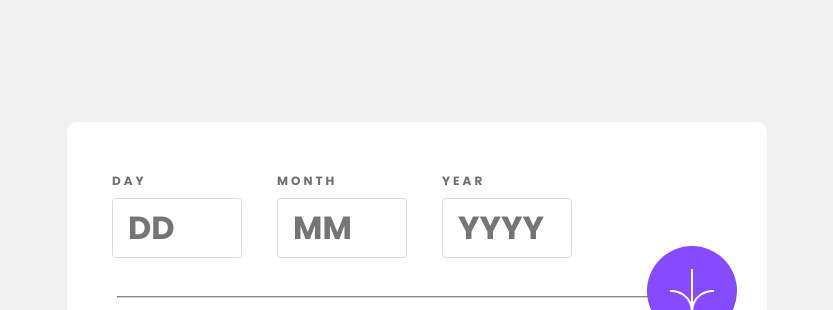
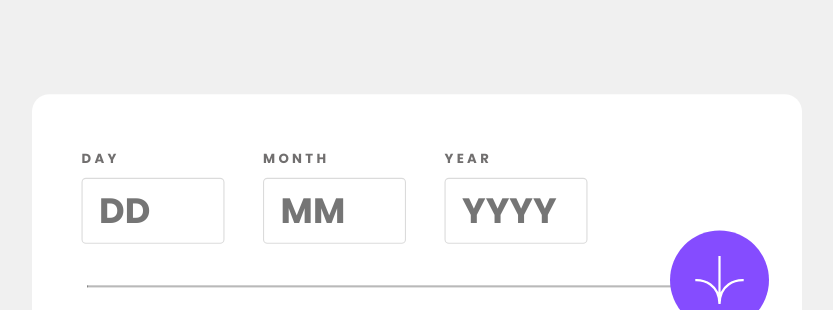
Before and after one commit to Yabsira21/Age-calculator-app, a plain HTML site: page index.html in a window 1280 px wide. Shown: the top 310 px of the page, without its empty margins (223-1056 px from the left). Drawn offline with Linux system fonts and the light colour scheme.

Commit message:
Update styles.css

```diff
--- a/styles.css
+++ b/styles.css
@@ -13,8 +13,9 @@ body {
 }
 
 main {
+    transform: scale(1.1);
   background-color: white;
-  border-radius: 0.625rem 0.625rem 9.375rem 0.625rem;
+  border-radius: 1rem 1rem 9.375rem 1rem;
   display: flex;
   flex-direction: column;
   padding: 1.875rem;
```
